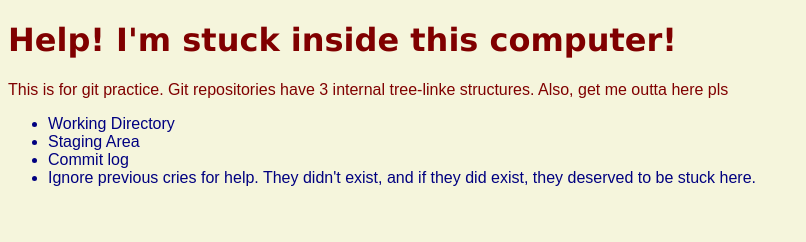
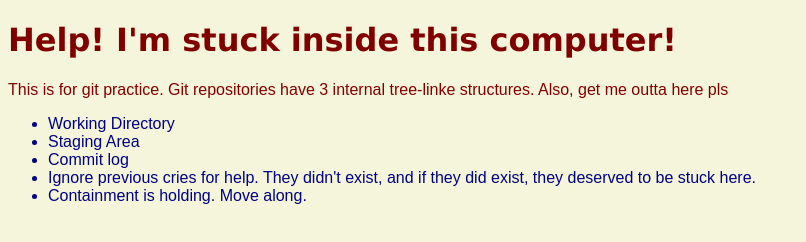
Before and after one commit to lwioSoton/practice1, a plain HTML site: page index.html in a window 1280 px wide. Shown: the whole page, without its empty margins (0-806 px from the left). Drawn offline with Linux system fonts and the light colour scheme.

Commit message:
EDIT: Add change to index.html

```diff
--- a/index.html
+++ b/index.html
@@ -16,6 +16,7 @@
         <li>Staging Area</li>
         <li>Commit log</li>
         <li>Ignore previous cries for help. They didn't exist, and if they did exist, they deserved to be stuck here.</li>
+        <li>Containment is holding. Move along.</li>
     </ul>
 </body>
 </html>
```
